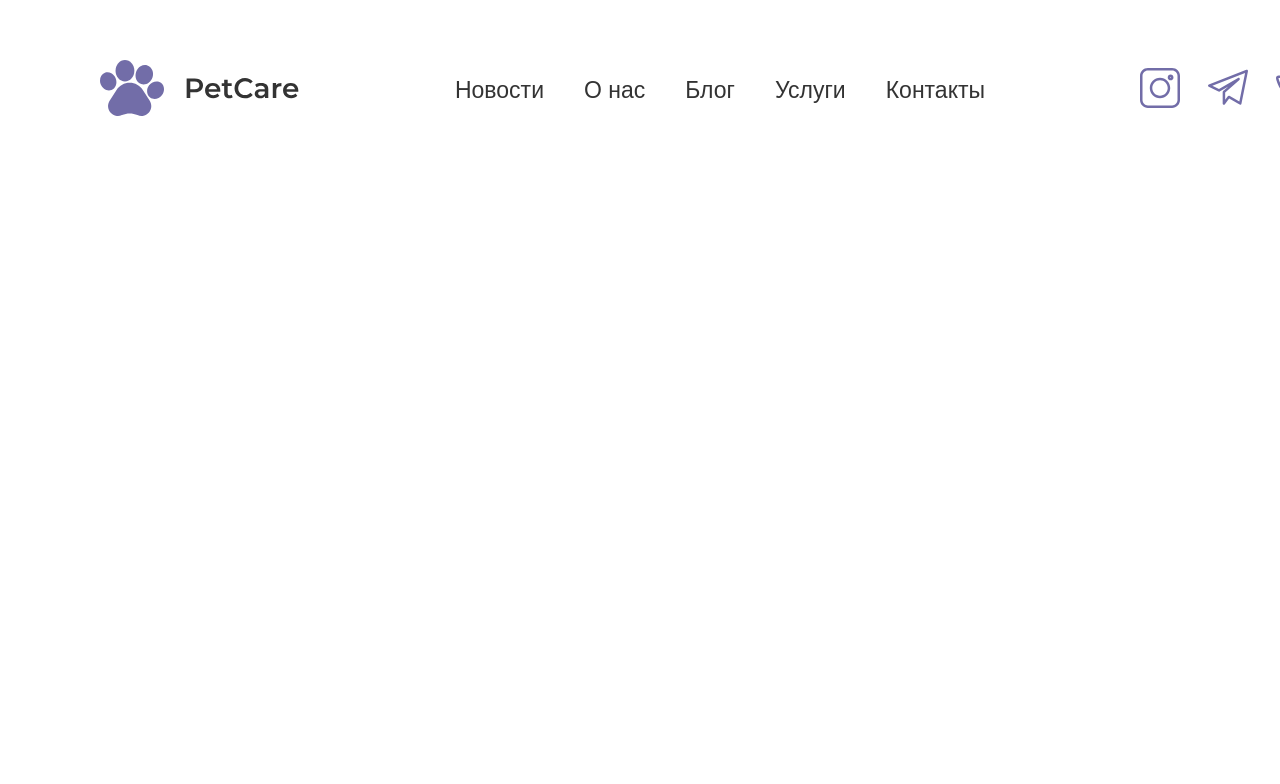
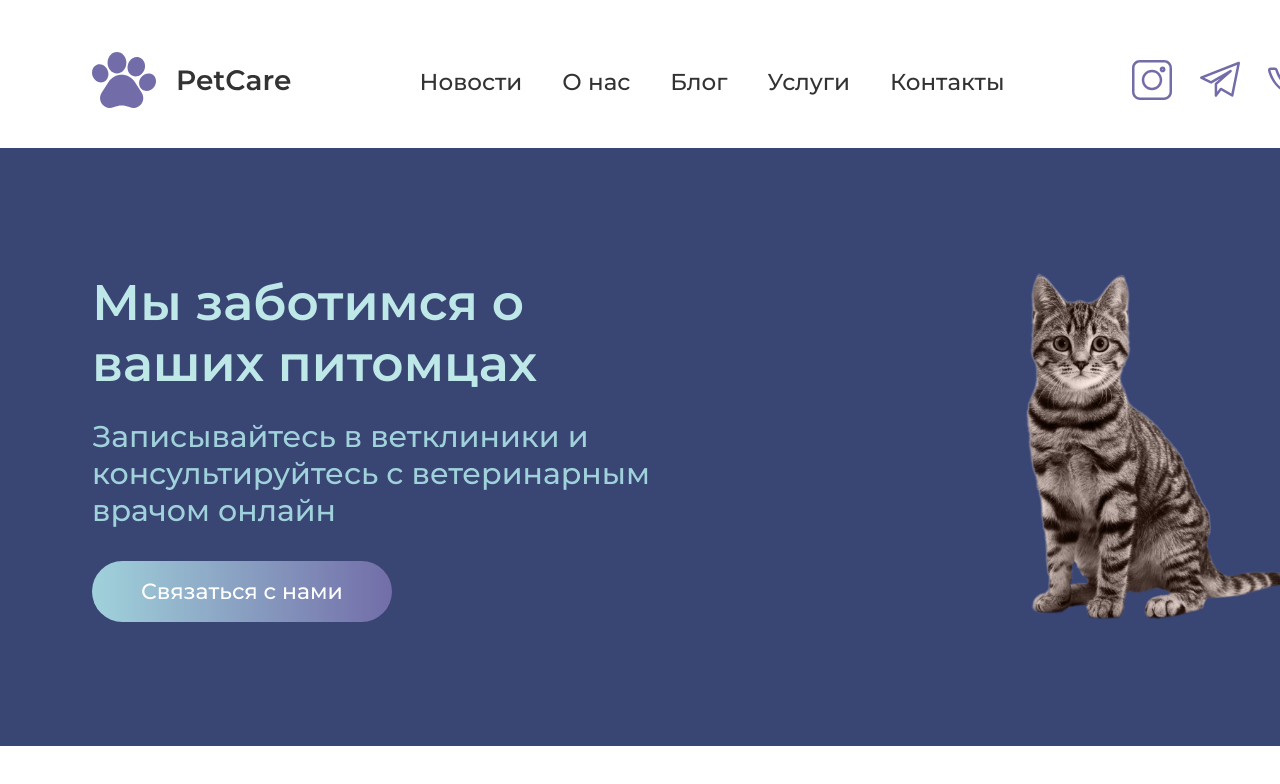
Before and after one commit to mengmeiying/pet-care, a website: page src/index.html in a window 1280 px wide. Shown: the top 784 px of the page. Drawn offline with Linux system fonts and the light colour scheme.

Commit message:
added basic hero layout

```diff
--- a/src/css/main.css
+++ b/src/css/main.css
@@ -10,7 +10,7 @@ html {
 }
 
 :root {
-
+  --light-blue: #BEE7E8;
 }
 
 body {
@@ -24,6 +24,10 @@ body {
   width: 1256px;
   margin: 0 auto;
   padding: 124px 20px;
+}
+
+.title-reset {
+  margin: 0;
 }
 
 .text-reset {
@@ -74,3 +78,48 @@ body {
   gap: 28px;
   align-items: center;
 }
+
+.hero-section {
+  background-color: #394573;
+}
+
+.hero__content {
+  display: flex;
+  flex-direction: column;
+  align-items: flex-start;
+  max-width: 592px;
+}
+
+.hero__title {
+  margin-bottom: 24px;
+  font-weight: 600;
+  font-size: 50px;
+  line-height: 61px;
+  color: var(--light-blue);
+}
+
+.hero__text {
+  margin-bottom: 32px;
+  font-weight: 500;
+  font-size: 30px;
+  line-height: 37px;
+  color: #A0D2DB;
+}
+
+.hero__link {
+  padding: 17px 49px;
+  background: linear-gradient(90deg, #A0D2DB 0%, #726DA8 100%);
+  border-radius: 40px;
+
+  font-weight: 500;
+  font-size: 22px;
+  line-height: 27px;
+  color: #FFFFFF;
+}
+
+.slide {
+  background-image: url('../img/hero-cat.png');
+  background-repeat: no-repeat;
+  background-position: center right;
+  background-size: contain;
+}
--- a/src/css/montserrat.css
+++ b/src/css/montserrat.css
@@ -1,120 +1,20 @@
 @font-face {
 	font-family: 'Montserrat';
-	src: url('Montserrat-Thin.woff2') format('woff2') url('Montserrat-Thin.woff') format('woff');
-	font-weight: 1;
-	font-style: normal;
-}
-@font-face {
-	font-family: 'Montserrat';
-	src: url('Montserrat-Thin.woff2') format('woff2') url('Montserrat-Thin.woff') format('woff');
-	font-weight: 100;
-	font-style: normal;
-}
-@font-face {
-	font-family: 'Montserrat';
-	src: url('Montserrat-ThinItalic.woff2') format('woff2') url('Montserrat-ThinItalic.woff') format('woff');
-	font-weight: 100;
-	font-style: italic;
-}
-@font-face {
-	font-family: 'Montserrat';
-	src: url('Montserrat-ThinItalic.woff2') format('woff2') url('Montserrat-ThinItalic.woff') format('woff');
-	font-weight: 1;
-	font-style: italic;
-}
-@font-face {
-	font-family: 'Montserrat';
-	src: url('Montserrat-ExtraLight.woff2') format('woff2') url('Montserrat-ExtraLight.woff') format('woff');
-	font-weight: 200;
-	font-style: normal;
-}
-@font-face {
-	font-family: 'Montserrat';
-	src: url('Montserrat-ExtraLightItalic.woff2') format('woff2') url('Montserrat-ExtraLightItalic.woff') format('woff');
-	font-weight: 200;
-	font-style: italic;
-}
-@font-face {
-	font-family: 'Montserrat';
-	src: url('Montserrat-Light.woff2') format('woff2') url('Montserrat-Light.woff') format('woff');
-	font-weight: 300;
-	font-style: normal;
-}
-@font-face {
-	font-family: 'Montserrat';
-	src: url('Montserrat-LightItalic.woff2') format('woff2') url('Montserrat-LightItalic.woff') format('woff');
-	font-weight: 300;
-	font-style: italic;
-}
-@font-face {
-	font-family: 'Montserrat';
-	src: url('Montserrat-Regular.woff2') format('woff2') url('Montserrat-Regular.woff') format('woff');
+	src: url('../fonts/Montserrat-Regular.woff2') format('woff2'), url('../fonts/Montserrat-Regular.woff') format('woff');
 	font-weight: 400;
 	font-style: normal;
 }
+
 @font-face {
 	font-family: 'Montserrat';
-	src: url('Montserrat-Italic.woff2') format('woff2') url('Montserrat-Italic.woff') format('woff');
-	font-weight: 400;
-	font-style: italic;
-}
-@font-face {
-	font-family: 'Montserrat';
-	src: url('Montserrat-Medium.woff2') format('woff2') url('Montserrat-Medium.woff') format('woff');
+	src: url('../fonts/Montserrat-Medium.woff2') format('woff2'), url('../fonts/Montserrat-Medium.woff') format('woff');
 	font-weight: 500;
 	font-style: normal;
 }
+
 @font-face {
 	font-family: 'Montserrat';
-	src: url('Montserrat-MediumItalic.woff2') format('woff2') url('Montserrat-MediumItalic.woff') format('woff');
-	font-weight: 500;
-	font-style: italic;
-}
-@font-face {
-	font-family: 'Montserrat';
-	src: url('Montserrat-SemiBold.woff2') format('woff2') url('Montserrat-SemiBold.woff') format('woff');
+	src: url('../fonts/Montserrat-SemiBold.woff2') format('woff2'), url('../fonts/Montserrat-SemiBold.woff') format('woff');
 	font-weight: 600;
 	font-style: normal;
 }
-@font-face {
-	font-family: 'Montserrat';
-	src: url('Montserrat-SemiBoldItalic.woff2') format('woff2') url('Montserrat-SemiBoldItalic.woff') format('woff');
-	font-weight: 600;
-	font-style: italic;
-}
-@font-face {
-	font-family: 'Montserrat';
-	src: url('Montserrat-Bold.woff2') format('woff2') url('Montserrat-Bold.woff') format('woff');
-	font-weight: 700;
-	font-style: normal;
-}
-@font-face {
-	font-family: 'Montserrat';
-	src: url('Montserrat-BoldItalic.woff2') format('woff2') url('Montserrat-BoldItalic.woff') format('woff');
-	font-weight: 700;
-	font-style: italic;
-}
-@font-face {
-	font-family: 'Montserrat';
-	src: url('Montserrat-ExtraBold.woff2') format('woff2') url('Montserrat-ExtraBold.woff') format('woff');
-	font-weight: 800;
-	font-style: normal;
-}
-@font-face {
-	font-family: 'Montserrat';
-	src: url('Montserrat-ExtraBoldItalic.woff2') format('woff2') url('Montserrat-ExtraBoldItalic.woff') format('woff');
-	font-weight: 800;
-	font-style: italic;
-}
-@font-face {
-	font-family: 'Montserrat';
-	src: url('Montserrat-Black.woff2') format('woff2') url('Montserrat-Black.woff') format('woff');
-	font-weight: 900;
-	font-style: normal;
-}
-@font-face {
-	font-family: 'Montserrat';
-	src: url('Montserrat-BlackItalic.woff2') format('woff2') url('Montserrat-BlackItalic.woff') format('woff');
-	font-weight: 900;
-	font-style: italic;
-}
--- a/src/fonts/montserrat.css
+++ /dev/null
@@ -1,120 +0,0 @@
-@font-face {
-	font-family: 'Montserrat';
-	src: url('Montserrat-Thin.woff2') format('woff2') url('Montserrat-Thin.woff') format('woff');
-	font-weight: 1;
-	font-style: normal;
-}
-@font-face {
-	font-family: 'Montserrat';
-	src: url('Montserrat-Thin.woff2') format('woff2') url('Montserrat-Thin.woff') format('woff');
-	font-weight: 100;
-	font-style: normal;
-}
-@font-face {
-	font-family: 'Montserrat';
-	src: url('Montserrat-ThinItalic.woff2') format('woff2') url('Montserrat-ThinItalic.woff') format('woff');
-	font-weight: 100;
-	font-style: italic;
-}
-@font-face {
-	font-family: 'Montserrat';
-	src: url('Montserrat-ThinItalic.woff2') format('woff2') url('Montserrat-ThinItalic.woff') format('woff');
-	font-weight: 1;
-	font-style: italic;
-}
-@font-face {
-	font-family: 'Montserrat';
-	src: url('Montserrat-ExtraLight.woff2') format('woff2') url('Montserrat-ExtraLight.woff') format('woff');
-	font-weight: 200;
-	font-style: normal;
-}
-@font-face {
-	font-family: 'Montserrat';
-	src: url('Montserrat-ExtraLightItalic.woff2') format('woff2') url('Montserrat-ExtraLightItalic.woff') format('woff');
-	font-weight: 200;
-	font-style: italic;
-}
-@font-face {
-	font-family: 'Montserrat';
-	src: url('Montserrat-Light.woff2') format('woff2') url('Montserrat-Light.woff') format('woff');
-	font-weight: 300;
-	font-style: normal;
-}
-@font-face {
-	font-family: 'Montserrat';
-	src: url('Montserrat-LightItalic.woff2') format('woff2') url('Montserrat-LightItalic.woff') format('woff');
-	font-weight: 300;
-	font-style: italic;
-}
-@font-face {
-	font-family: 'Montserrat';
-	src: url('Montserrat-Regular.woff2') format('woff2') url('Montserrat-Regular.woff') format('woff');
-	font-weight: 400;
-	font-style: normal;
-}
-@font-face {
-	font-family: 'Montserrat';
-	src: url('Montserrat-Italic.woff2') format('woff2') url('Montserrat-Italic.woff') format('woff');
-	font-weight: 400;
-	font-style: italic;
-}
-@font-face {
-	font-family: 'Montserrat';
-	src: url('Montserrat-Medium.woff2') format('woff2') url('Montserrat-Medium.woff') format('woff');
-	font-weight: 500;
-	font-style: normal;
-}
-@font-face {
-	font-family: 'Montserrat';
-	src: url('Montserrat-MediumItalic.woff2') format('woff2') url('Montserrat-MediumItalic.woff') format('woff');
-	font-weight: 500;
-	font-style: italic;
-}
-@font-face {
-	font-family: 'Montserrat';
-	src: url('Montserrat-SemiBold.woff2') format('woff2') url('Montserrat-SemiBold.woff') format('woff');
-	font-weight: 600;
-	font-style: normal;
-}
-@font-face {
-	font-family: 'Montserrat';
-	src: url('Montserrat-SemiBoldItalic.woff2') format('woff2') url('Montserrat-SemiBoldItalic.woff') format('woff');
-	font-weight: 600;
-	font-style: italic;
-}
-@font-face {
-	font-family: 'Montserrat';
-	src: url('Montserrat-Bold.woff2') format('woff2') url('Montserrat-Bold.woff') format('woff');
-	font-weight: 700;
-	font-style: normal;
-}
-@font-face {
-	font-family: 'Montserrat';
-	src: url('Montserrat-BoldItalic.woff2') format('woff2') url('Montserrat-BoldItalic.woff') format('woff');
-	font-weight: 700;
-	font-style: italic;
-}
-@font-face {
-	font-family: 'Montserrat';
-	src: url('Montserrat-ExtraBold.woff2') format('woff2') url('Montserrat-ExtraBold.woff') format('woff');
-	font-weight: 800;
-	font-style: normal;
-}
-@font-face {
-	font-family: 'Montserrat';
-	src: url('Montserrat-ExtraBoldItalic.woff2') format('woff2') url('Montserrat-ExtraBoldItalic.woff') format('woff');
-	font-weight: 800;
-	font-style: italic;
-}
-@font-face {
-	font-family: 'Montserrat';
-	src: url('Montserrat-Black.woff2') format('woff2') url('Montserrat-Black.woff') format('woff');
-	font-weight: 900;
-	font-style: normal;
-}
-@font-face {
-	font-family: 'Montserrat';
-	src: url('Montserrat-BlackItalic.woff2') format('woff2') url('Montserrat-BlackItalic.woff') format('woff');
-	font-weight: 900;
-	font-style: italic;
-}
--- a/src/index.html
+++ b/src/index.html
@@ -5,6 +5,8 @@
   <meta charset="UTF-8">
   <meta http-equiv="X-UA-Compatible" content="IE=edge">
   <meta name="viewport" content="width=device-width, initial-scale=1.0">
+  <link rel="stylesheet" href="css/normalize.css">
+  <link rel="stylesheet" href="css/montserrat.css">
   <link rel="stylesheet" href="css/main.css">
   <title>Pet Care</title>
 </head>
@@ -34,9 +36,19 @@
 
   </header>
   <main>
-    <section>
+    <section class="hero-section hero">
       <div class="container">
-
+        <div class="slider">
+          <div class="slide">
+            <div class="hero__content">
+              <h2 class="title-reset hero__title">Мы заботимся
+                о ваших питомцах</h2>
+              <p class="text-reset hero__text">Записывайтесь в ветклиники
+                и консультируйтесь с ветеринарным врачом онлайн</p>
+              <a href="#" class="link-reset hero__link">Связаться с нами</a>
+            </div>
+          </div>
+        </div>
       </div>
     </section>
     <section>
```
Also changed, not shown: src/img/hero-cat.png (renamed from src/img/slider-cat.png).
